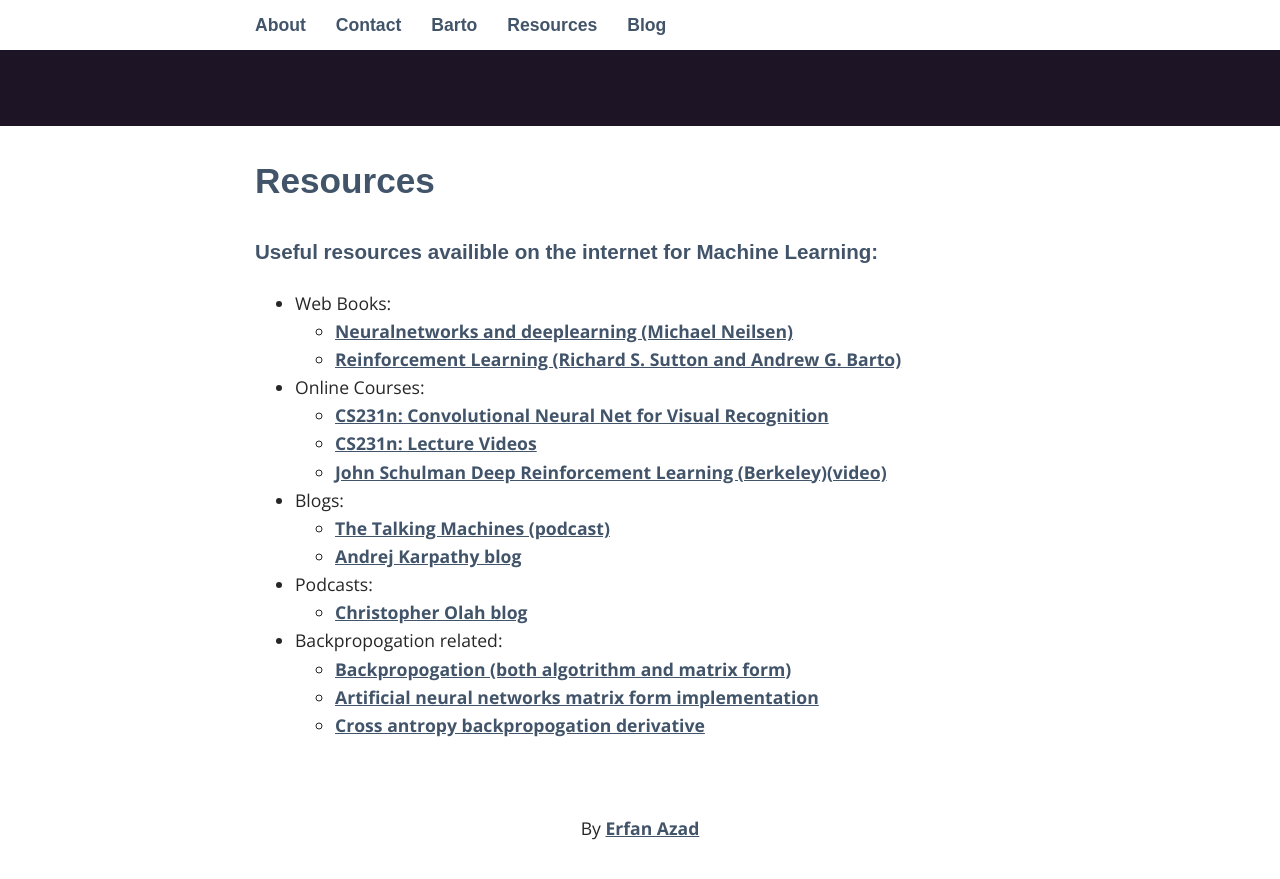
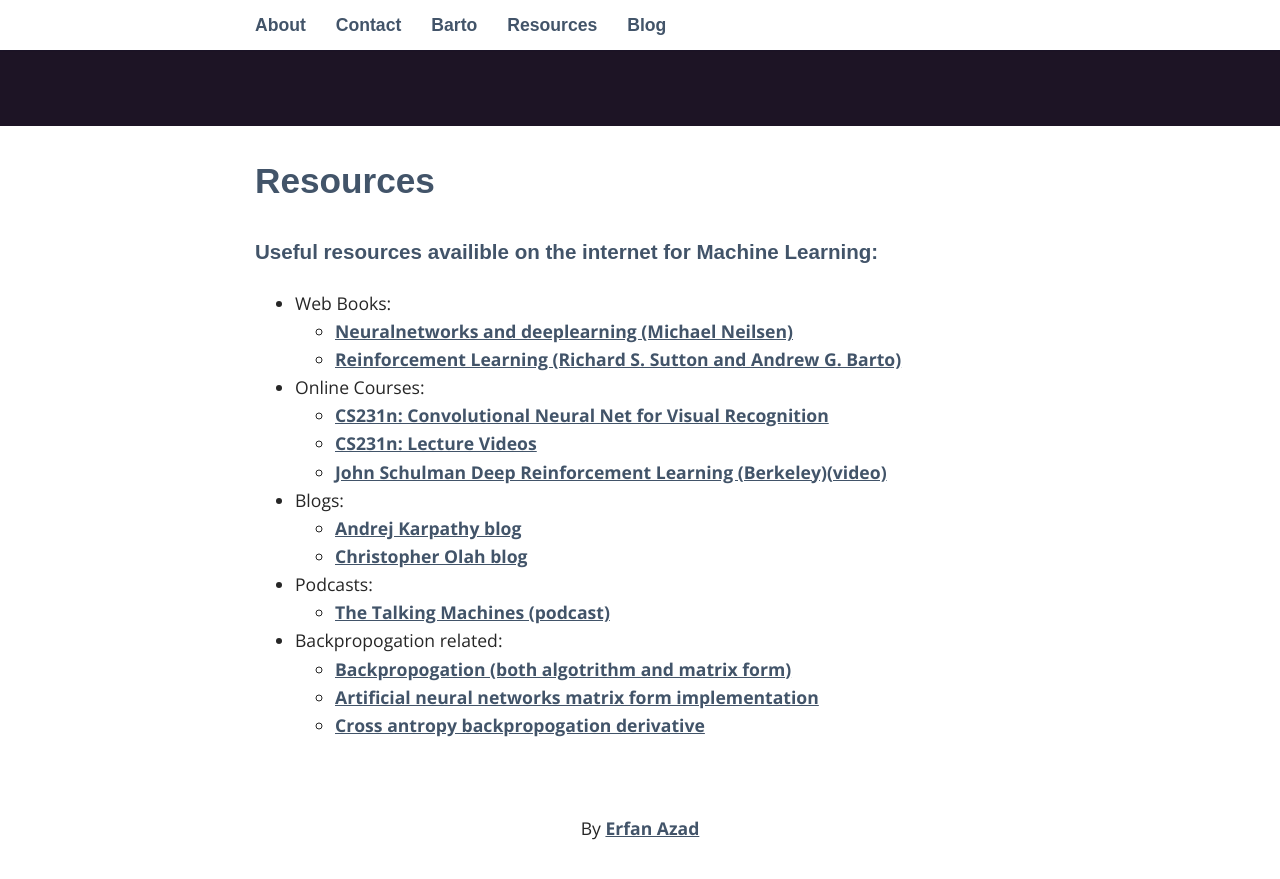
Before and after one commit to Erfi/erfi.github.io, a Jekyll site: the page built from _pages/04_Resources.md, in a window 1280 px wide and 900 px high, scrolled down 374 px. Shown: the top 879 px of the window. Built offline with Jekyll 4.4.1, drawn with Linux system fonts in a browser that asks for light colours; some web fonts are replaced.

Commit message:
update link posisions

```diff
--- a/_pages/04_Resources.md
+++ b/_pages/04_Resources.md
@@ -16,11 +16,11 @@ permalink: /resources/
 	+ [John Schulman Deep Reinforcement Learning (Berkeley)(video)](https://www.youtube.com/watch?v=aUrX-rP_ss4)
 
 - Blogs:
-	+ [The Talking Machines (podcast)](http://www.thetalkingmachines.com/)
 	+ [Andrej Karpathy blog](http://karpathy.github.io/)
+	+ [Christopher Olah blog](http://colah.github.io/)
 
 - Podcasts:
-	+ [Christopher Olah blog](http://colah.github.io/)
+	+ [The Talking Machines (podcast)](http://www.thetalkingmachines.com/)
 
 - Backpropogation related:
 	+ [Backpropogation (both algotrithm and matrix form)](http://www.willamette.edu/~gorr/classes/cs449/backprop.html)
```
